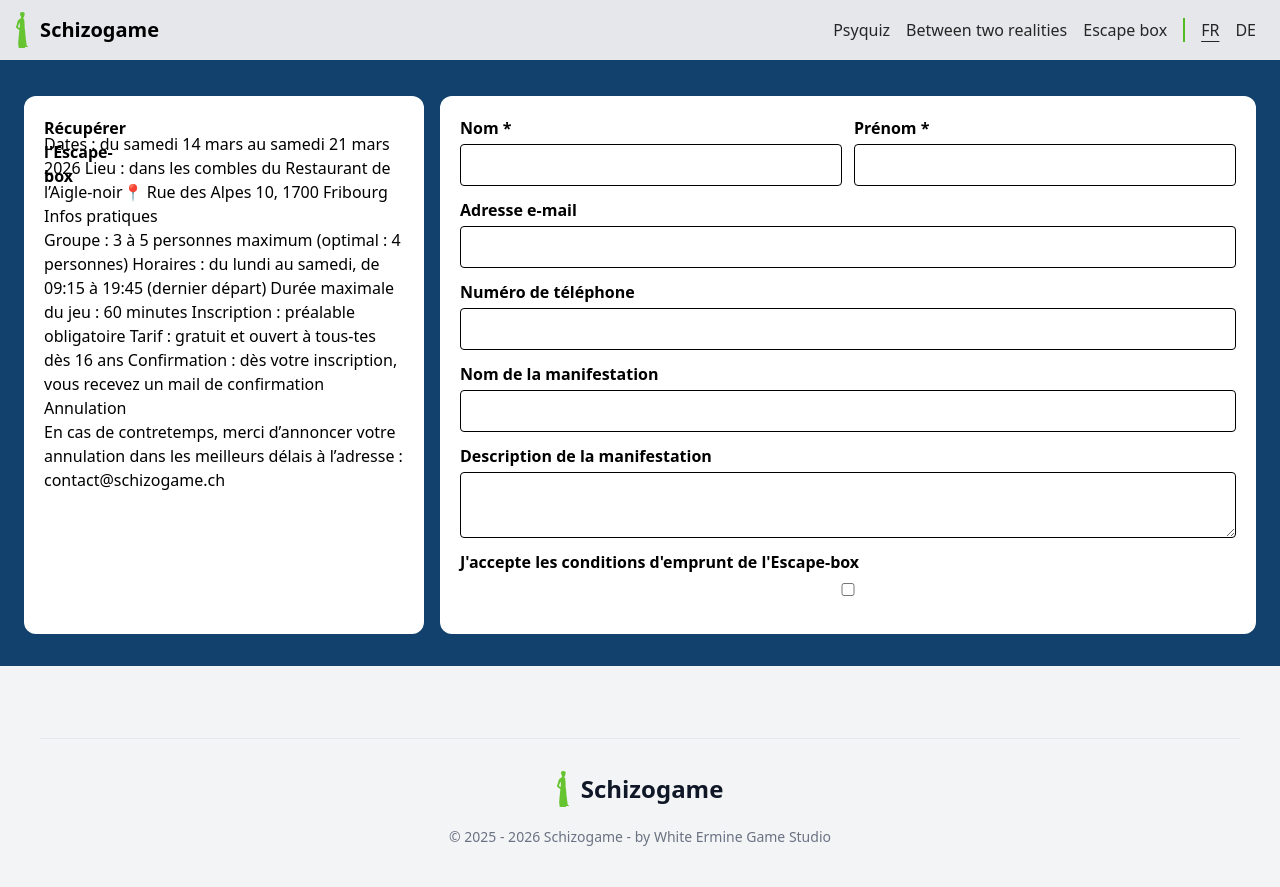
After one commit to danielthalmann/www.schizogame.ch, a PHP site: page /fr/escape-box/reservations/ in a window 1280 px wide. The commit adds this page. Run offline with PHP 8.4, Linux system fonts and the light colour scheme.

Commit message:
new reservations page

```diff
--- /dev/null
+++ b/src/fr/escape-box/reservations/index.php
@@ -0,0 +1,126 @@
+<!DOCTYPE html>
+<?php include('../../../Bootstrap.php'); ?>
+<html lang="fr">
+<head>
+    <meta charset="utf-8">
+    <title>Escape Box</title>
+    <link href="<?= url('theme.css') ?>" rel="stylesheet">
+    <meta name="viewport" content="width=device-width, initial-scale=1, maximum-scale=1, user-scalable=0" />
+    <meta name="description" content="Résous des énigmes et trouve des indices pour aider Federico, un jeune confronté à des troubles schizophréniques, à se rétablir.">
+    <meta name="author" content="Daniel Thalmann (white-ermine.ch)">
+    <link rel="icon" href="<?= url('images/logo.svg') ?>" sizes="32x32" />
+
+    <link rel="alternate" href="<?= url('fr/escape-box/reservations/') ?>" hreflang="fr" />
+    <link rel="alternate" href="<?= url('de/escape-box/reservations/') ?>" hreflang="de" />
+    <?php include(base_path('components/header_googletag.php')); ?>
+    <?php include(base_path('components/header.php')); ?>
+</head>
+<body>
+    <?php include(base_path('components/body_googletag.php')); ?>
+
+    <?= component('menu_root', [
+        'lang' => 'fr',
+        'transparent' => false,
+        'path' => 'escape-box/reservations/']) ?>
+
+
+    <!-- Start block -->
+    <section class="bg-escapebox pt-16">
+        <div class="max-w-screen-xl py-4 px-4 mx-auto lg:grid lg:grid-cols-3 gap-4 lg:py-8 lg:px-6">
+
+            <div class="bg-white rounded-xl p-5 mb-5 lg:mb-0 ">
+
+                    <h2 class=" size-4 font-bold">Récupérer l'Escape-box</h2>
+
+                    <div>
+
+                        Dates : du samedi 14 mars au samedi 21 mars 2026
+                        Lieu : dans les combles du Restaurant de l’Aigle-noir📍 Rue des Alpes 10, 1700 Fribourg
+
+                    </div>
+
+
+
+                    <h2>Infos pratiques</h2>
+
+
+                    <div>
+                        Groupe : 3 à 5 personnes maximum (optimal : 4 personnes)
+                        Horaires : du lundi au samedi, de 09:15 à 19:45 (dernier départ)
+                        Durée maximale du jeu : 60 minutes
+                        Inscription : préalable obligatoire
+                        Tarif : gratuit et ouvert à tous-tes dès 16 ans
+                        Confirmation : dès votre inscription, vous recevez un mail de confirmation
+
+                    </div>
+
+
+                    <h2>Annulation</h2>
+
+                    <div>
+
+                        En cas de contretemps, merci d’annoncer votre annulation dans les meilleurs délais à l’adresse :
+                        contact@schizogame.ch
+                    </div>
+            </div>
+
+            <div class="bg-white rounded-xl p-5 col-span-2">
+
+                <div class="md:grid md:grid-cols-2 md:gap-3">
+                    <div>
+                        <?= component('inputs.text',[
+                            'name' => 'firstname',
+                            'label' => 'Nom',
+                            'mandatory' => true,
+                        ] ) ?>
+
+                    </div>
+                    <div>
+                        <?= component('inputs.text',[
+                            'name' => 'lastname',
+                            'label' => 'Prénom',
+                            'mandatory' => true,
+                        ] ) ?>
+
+                    </div>
+                </div>
+
+
+                <?= component('inputs.text',[
+                    'name' => 'email',
+                    'label' => 'Adresse e-mail',
+                ] ) ?>
+
+                <?= component('inputs.text',[
+                    'name' => 'phone',
+                    'label' => 'Numéro de téléphone',
+                ] ) ?>
+
+                <?= component('inputs.text',[
+                    'name' => 'event',
+                    'label' => 'Nom de la manifestation',
+                ] ) ?>
+
+                <?= component('inputs.textarea',[
+                    'name' => 'description',
+                    'label' => 'Description de la manifestation',
+                ] ) ?>
+
+                <?= component('inputs.checkbox',[
+                    'name' => 'accept',
+                    'label' => 'J\'accepte les conditions d\'emprunt de l\'Escape-box',
+                ] ) ?>
+
+            </div>
+
+        </div>
+      </section>
+    <!-- End block -->
+
+
+
+
+    <?= component('footer', ['lang' => 'fr']) ?>
+
+</body>
+</html>
--- a/src/theme.css
+++ b/src/theme.css
@@ -640,9 +649,19 @@
   .inline-block {
     display: inline-block;
   }
+  .inline-flex {
+    display: inline-flex;
+  }
+  .list-item {
+    display: list-item;
+  }
   .table {
     display: table;
   }
+  .size-4 {
+    width: calc(var(--spacing) * 4);
+    height: calc(var(--spacing) * 4);
+  }
   .h-4 {
     height: calc(var(--spacing) * 4);
   }
@@ -735,6 +766,12 @@
   }
   .justify-center {
     justify-content: center;
+  }
+  .gap-3 {
+    gap: calc(var(--spacing) * 3);
+  }
+  .gap-4 {
+    gap: calc(var(--spacing) * 4);
   }
   .space-y-8 {
     :where(& > :not(:last-child)) {
@@ -782,11 +819,17 @@
   .rounded-2xl {
     border-radius: var(--radius-2xl);
   }
+  .rounded-3xl {
+    border-radius: var(--radius-3xl);
+  }
   .rounded-full {
     border-radius: calc(infinity * 1px);
   }
   .rounded-lg {
     border-radius: var(--radius-lg);
+  }
+  .rounded-sm {
+    border-radius: var(--radius-sm);
   }
   .rounded-xl {
     border-radius: var(--radius-xl);
@@ -799,6 +842,14 @@
     border-bottom-right-radius: var(--radius-lg);
     border-bottom-left-radius: var(--radius-lg);
   }
+  .border {
+    border-style: var(--tw-border-style);
+    border-width: 1px;
+  }
+  .border-1 {
+    border-style: var(--tw-border-style);
+    border-width: 1px;
+  }
   .border-2 {
     border-style: var(--tw-border-style);
     border-width: 2px;
@@ -886,6 +937,9 @@
   .fill-neutral-100 {
     fill: var(--color-neutral-100);
   }
+  .p-2 {
+    padding: calc(var(--spacing) * 2);
+  }
   .p-3 {
     padding: calc(var(--spacing) * 3);
   }
@@ -907,20 +961,41 @@
   .py-2\.5 {
     padding-block: calc(var(--spacing) * 2.5);
   }
+  .py-4 {
+    padding-block: calc(var(--spacing) * 4);
+  }
   .py-6 {
     padding-block: calc(var(--spacing) * 6);
   }
   .py-8 {
     padding-block: calc(var(--spacing) * 8);
   }
+  .pt-5 {
+    padding-top: calc(var(--spacing) * 5);
+  }
+  .pt-6 {
+    padding-top: calc(var(--spacing) * 6);
+  }
   .pt-8 {
     padding-top: calc(var(--spacing) * 8);
   }
+  .pt-10 {
+    padding-top: calc(var(--spacing) * 10);
+  }
+  .pt-12 {
+    padding-top: calc(var(--spacing) * 12);
+  }
+  .pt-16 {
+    padding-top: calc(var(--spacing) * 16);
+  }
   .pr-3 {
     padding-right: calc(var(--spacing) * 3);
   }
   .pr-4 {
     padding-right: calc(var(--spacing) * 4);
+  }
+  .pb-6 {
+    padding-bottom: calc(var(--spacing) * 6);
   }
   .pl-3 {
     padding-left: calc(var(--spacing) * 3);
@@ -1043,9 +1125,24 @@
     --tw-duration: 700ms;
     transition-duration: 700ms;
   }
+  .selection\:border-jds-500 {
+    & *::selection {
+      border-color: var(--color-jds-500);
+    }
+    &::selection {
+      border-color: var(--color-jds-500);
+    }
+  }
   .visited\:text-\[\#50bd21\] {
     &:visited {
       color: #50bd21;
+    }
+  }
+  .hover\:border-jds-500 {
+    &:hover {
+      @media (hover: hover) {
+        border-color: var(--color-jds-500);
+      }
     }
   }
   .hover\:text-\[\#50bd21\] {
@@ -1055,6 +1152,92 @@
       }
     }
   }
+  .hover\:outline-1 {
+    &:hover {
+      @media (hover: hover) {
+        outline-style: var(--tw-outline-style);
+        outline-width: 1px;
+      }
+    }
+  }
+  .hover\:outline-gray-600 {
+    &:hover {
+      @media (hover: hover) {
+        outline-color: var(--color-gray-600);
+      }
+    }
+  }
+  .focus\:border-1 {
+    &:focus {
+      border-style: var(--tw-border-style);
+      border-width: 1px;
+    }
+  }
+  .focus\:border-jds-500 {
+    &:focus {
+      border-color: var(--color-jds-500);
+    }
+  }
+  .focus-visible\:border-1 {
+    &:focus-visible {
+      border-style: var(--tw-border-style);
+      border-width: 1px;
+    }
+  }
+  .focus-visible\:border-1\! {
+    &:focus-visible {
+      border-style: var(--tw-border-style) !important;
+      border-width: 1px !important;
+    }
+  }
+  .focus-visible\:border-jds-500 {
+    &:focus-visible {
+      border-color: var(--color-jds-500);
+    }
+  }
+  .focus-visible\:border-jds-500\! {
+    &:focus-visible {
+      border-color: var(--color-jds-500) !important;
+    }
+  }
+  .focus-visible\:outline-1 {
+    &:focus-visible {
+      outline-style: var(--tw-outline-style);
+      outline-width: 1px;
+    }
+  }
+  .focus-visible\:outline-1\! {
+    &:focus-visible {
+      outline-style: var(--tw-outline-style) !important;
+      outline-width: 1px !important;
+    }
+  }
+  .focus-visible\:outline-2 {
+    &:focus-visible {
+      outline-style: var(--tw-outline-style);
+      outline-width: 2px;
+    }
+  }
+  .focus-visible\:outline-gray-600 {
+    &:focus-visible {
+      outline-color: var(--color-gray-600);
+    }
+  }
+  .focus-visible\:outline-jds-500\! {
+    &:focus-visible {
+      outline-color: var(--color-jds-500) !important;
+    }
+  }
+  .active\:border-jds-500 {
+    &:active {
+      border-color: var(--color-jds-500);
+    }
+  }
+  .in-active\:border-jds-500 {
+    :where(*:active) & {
+      border-color: var(--color-jds-500);
+    }
+  }
   .sm\:mx-auto {
     @media (width >= 40rem) {
       margin-inline: auto;
@@ -1099,6 +1282,11 @@
   .md\:grid-cols-4 {
     @media (width >= 48rem) {
       grid-template-columns: repeat(4, minmax(0, 1fr));
+    }
+  }
+  .md\:gap-3 {
+    @media (width >= 48rem) {
+      gap: calc(var(--spacing) * 3);
     }
   }
   .md\:gap-12 {
@@ -1178,6 +1366,11 @@
       margin-top: calc(var(--spacing) * 0);
     }
   }
+  .lg\:mb-0 {
+    @media (width >= 64rem) {
+      margin-bottom: calc(var(--spacing) * 0);
+    }
+  }
   .lg\:mb-2 {
     @media (width >= 64rem) {
       margin-bottom: calc(var(--spacing) * 2);
@@ -1318,11 +1511,21 @@
       padding: calc(var(--spacing) * 10);
     }
   }
+  .lg\:p-16 {
+    @media (width >= 64rem) {
+      padding: calc(var(--spacing) * 16);
+    }
+  }
   .lg\:px-6 {
     @media (width >= 64rem) {
       padding-inline: calc(var(--spacing) * 6);
     }
   }
+  .lg\:py-8 {
+    @media (width >= 64rem) {
+      padding-block: calc(var(--spacing) * 8);
+    }
+  }
   .lg\:py-16 {
     @media (width >= 64rem) {
       padding-block: calc(var(--spacing) * 16);
@@ -1687,6 +1905,11 @@ html {
   inherits: false;
   initial-value: 0 0 #0000;
 }
+@property --tw-outline-style {
+  syntax: "*";
+  inherits: false;
+  initial-value: solid;
+}
 @property --tw-duration {
   syntax: "*";
   inherits: false;
```
Also changed, not shown: other parts of src/theme.css (+43 -0 lines).
